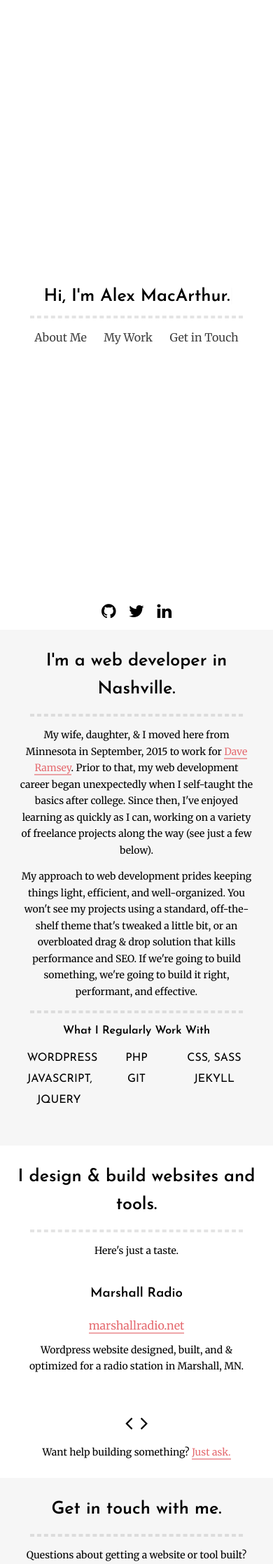
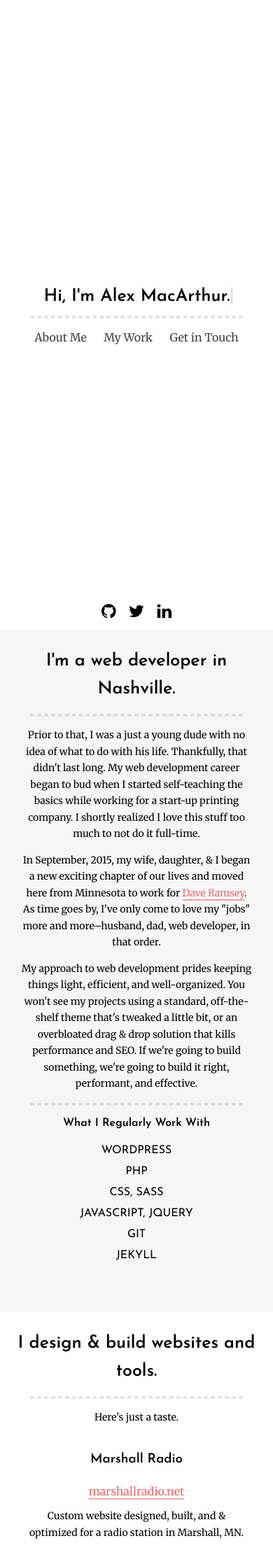
Before and after one commit to alexmacarthur/alexmacarthur.github.io, a Jekyll site: the page built from index.html, in a window 390 px wide. Shown: the top 2235 px of the page at 70% size. Built offline with Jekyll 4.4.1, drawn with Linux system fonts in a browser that asks for light colours; nearby versions of some CDN libraries.

Commit message:
Fix mobile nav, update copy.

```diff
--- a/assets/css/style.css
+++ b/assets/css/style.css
@@ -415,7 +415,7 @@
   padding: 0;
 }
 
-.DescriptionHolder:after, .WorkList:after {
+.DescriptionHolder:after, .TechList:after, .WorkList:after {
   content: "";
   display: table;
   clear: both;
@@ -508,10 +508,16 @@
   bottom: 0;
   left: 0;
   width: 100%;
-  background: rgba(255, 255, 255, 0.75);
+  background: rgba(255, 255, 255, 0.9);
   height: 5.5rem;
   z-index: 1;
   border-top: 1px solid rgba(0, 0, 0, 0.15);
+}
+
+@media screen and (max-width: 600px) {
+  .BottomNav {
+    height: auto;
+  }
 }
 
 .SocialNav--corner {
@@ -544,7 +550,17 @@
 @media screen and (max-width: 600px) {
   .SectionsNav--corner {
     width: 100%;
-    margin: 1.55rem 0;
+    margin: 2rem 0 1rem 0;
+  }
+}
+
+.SectionsNav--corner .SectionsNav-link {
+  width: 100%;
+}
+
+@media screen and (max-width: 600px) {
+  .SectionsNav--corner .SectionsNav-link {
+    padding: 1rem;
   }
 }
 
@@ -563,7 +579,7 @@
   content: '/';
   color: black;
   display: inline-block;
-  padding-left: .5rem;
+  padding: 0 .75rem;
 }
 
 @media screen and (max-width: 600px) {
@@ -583,6 +599,31 @@
     display: inline-block;
     line-height: 2.5rem;
     padding: 0 1rem;
+  }
+}
+
+#menuToggle {
+  display: none;
+  font-weight: 800;
+  text-transform: uppercase;
+  cursor: pointer;
+}
+
+@media screen and (max-width: 600px) {
+  #menuToggle {
+    display: block;
+  }
+}
+
+#menuItemsWrapper {
+  overflow: hidden;
+  transition: all .15s ease-in-out;
+}
+
+@media screen and (max-width: 600px) {
+  #menuItemsWrapper {
+    max-height: 0;
+    padding-top: 1rem;
   }
 }
 
@@ -668,6 +709,10 @@
   top: auto;
   -webkit-transform: translateY(0);
           transform: translateY(0);
+}
+
+#menuItemsWrapper.is-open {
+  max-height: 500px;
 }
 
 input,
@@ -877,6 +922,14 @@
   text-transform: uppercase;
 }
 
+@media screen and (max-width: 600px) {
+  .TechList-item {
+    width: auto;
+    float: none;
+    display: block;
+  }
+}
+
 .WorkList {
   position: relative;
 }
--- a/assets/js/scripts.js
+++ b/assets/js/scripts.js
@@ -803,6 +803,8 @@
 var $top = $('#top');
 var $main = $('#main');
 var $homeSections = $('.HomeSection', $main);
+var $menuToggle = $('#menuToggle');
+var $menuItemsWrapper = $('#menuItemsWrapper');
 var viewportHeight = $window.height();
 var viewportWidth = $window.width();
 
@@ -833,7 +835,16 @@
 	// set up smooth scrolling
 	initSmoothScroll();
 
+	// init mobile menu
+	initMobileMenu();
+
 });
+
+function initMobileMenu() {
+	$menuToggle.on('click', function() {
+		$menuItemsWrapper.toggleClass('is-open');
+	});
+}
 
 function initSmoothScroll() {
 	$('.SectionsNav-link').click(function(e) {
--- a/assets/scss/_state.scss
+++ b/assets/scss/_state.scss
@@ -45,3 +45,9 @@
 		transform: translateY(0);
 	}
 }
+
+#menuItemsWrapper {
+	&.is-open {
+		max-height: 500px;
+	}
+}
--- a/index.html
+++ b/index.html
@@ -31,8 +31,11 @@
       </ul>
 
       <div class="SectionsNav SectionsNav--corner">
-        <a class="SectionsNav-link" href="#top" onclick="return scrollTo(1);">Top</a>
-        {% include primary-menu.html %}
+        <span id="menuToggle">Menu</span>
+        <div class="MenuItemsWrapper" id="menuItemsWrapper">
+          <a class="SectionsNav-link" href="#top" onclick="return scrollTo(1);">Top</a>
+          {% include primary-menu.html %}
+        </div>
       </div>
 
     </div>
@@ -52,7 +55,10 @@
         <div class="DescriptionHolder">
 
           <p>
-            My wife, daughter, &amp; I moved here from Minnesota in September, 2015 to work for <a href="http://www.daveramsey.com">Dave Ramsey</a>. Prior to that, my web development career began unexpectedly when I self-taught the basics after college. Since then, I've enjoyed learning as quickly as I can, working on a variety of freelance projects along the way (see just a few below).
+            Prior to that, I was a just a young dude with no idea of what to do with his life. Thankfully, that didn't last long. My web development career began to bud when I started self-teaching the basics while working for a start-up printing company. I shortly realized I love this stuff too much to not do it full-time.
+          </p>
+          <p>
+            In September, 2015, my wife, daughter, &amp; I began a new exciting chapter of our lives and moved here from Minnesota to work for <a href="http://www.daveramsey.com">Dave Ramsey</a>. As time goes by, I've only come to love my "jobs" more and more&ndash;husband, dad, web developer, in that order.
           </p>
           <p>
             My approach to web development prides keeping things light, efficient, and well-organized. You won't see my projects using a standard, off-the-shelf theme that's tweaked a little bit, or an overbloated drag &amp; drop solution that kills performance and SEO. If we're going to build something, we're going to build it right, performant, and effective.
@@ -98,7 +104,7 @@
             <h3 class="WorkList-title">Marshall Radio</h3>
             <a class="WorkList-link" href="http://www.marshallradio.net" >marshallradio.net</a>
             <p class="WorkList-description">
-              Wordpress website designed, built, and &amp; optimized for a radio station in Marshall, MN.
+              Custom website designed, built, and &amp; optimized for a radio station in Marshall, MN.
             </p>
           </div>
           <div class="WorkList-item">
@@ -112,7 +118,7 @@
             <h3 class="WorkList-title">TilgrY</h3>
             <a class="WorkList-link" href="http://www.tilgry.org" >tilgry.org</a>
             <p class="WorkList-description">
-              Wordpress website designed, built, and &amp; optimized for a non-profit based in Burkina Faso.
+              Custom website designed, built, and &amp; optimized for a non-profit based in Burkina Faso.
             </p>
           </div>
           <div class="WorkList-item">
@@ -126,7 +132,7 @@
             <h3 class="WorkList-title">Lifewall</h3>
             <a class="WorkList-link" href="http://www.yourlifewall.com">yourlifewall.com</a>
             <p class="WorkList-description">
-              Magento ecommerce website built for a startup large format printing company.
+              Custom ecommerce website built for a startup large format printing company.
             </p>
           </div>
         </div>
```
Also changed, not shown: assets/js/main.js (+11 -0 lines), assets/scss/_home.scss (+7 -0 lines), assets/scss/_nav.scss (+37 -4 lines).
